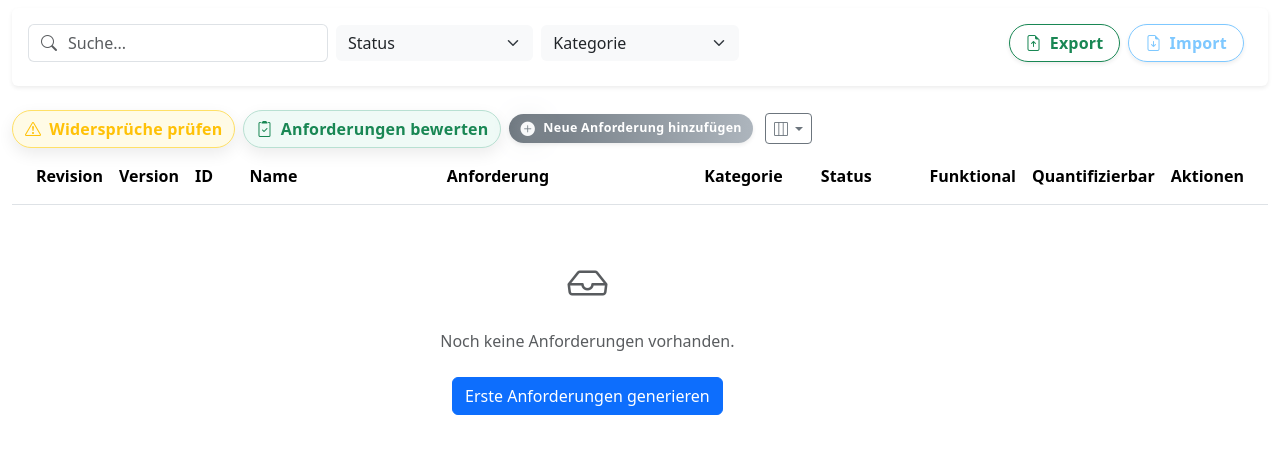
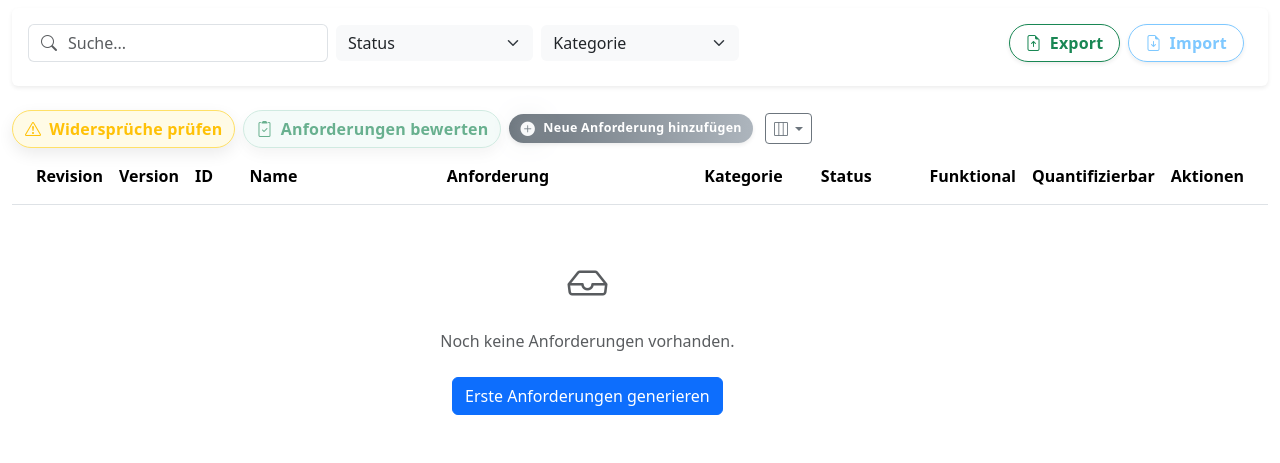
Before and after one commit to Aliwes1999/Demo, a Flask app: page /project/1 in a window 1280 px wide. Shown: the part 203-666 px from the top of the page. Run offline with Flask 3, Linux system fonts and the light colour scheme; a user stored in the database is signed in; data comes from the database, SQL or seed files in the repository; tables that the repository leaves empty hold one stand-in row (values such as "Sample post"); data that the repository does not hold is empty; some libraries are stand-ins or nearby versions.

Commit message:
anfordrrungen bewrten button auf disabled

```diff
--- a/app/templates/create.html
+++ b/app/templates/create.html
@@ -423,10 +423,10 @@ document.addEventListener('DOMContentLoaded', function() {
         <i class="bi bi-exclamation-triangle" style="color: #ffc107;"></i>
         <span style="color: #ffc107;">{{ _('Widersprüche prüfen') }}</span>
       </button>
-      <a class="btn btn-modern d-inline-flex align-items-center gap-2" href="{{ url_for('main.evaluate_requirements', project_id=project.id) }}" target="_blank" rel="noopener" title="Anforderungen bewerten" style="border: 1.5px solid #b8e0d2; background: #effaf6; color: #198754; transition: background 0.2s, color 0.2s;">
+      <button class="btn btn-modern d-inline-flex align-items-center gap-2" type="button" disabled aria-disabled="true" title="Anforderungen bewerten" style="border: 1.5px solid #b8e0d2; background: #effaf6; color: #198754; transition: background 0.2s, color 0.2s;">
         <i class="bi bi-clipboard2-check" style="color: #198754;"></i>
         <span style="color: #198754;">Anforderungen bewerten</span>
-      </a>
+      </button>
       <button id="scrollToManualBtn" class="btn btn-sm btn-modern d-flex align-items-center shadow-sm fw-bold text-white border-0" type="button" style="background: linear-gradient(90deg, #6c757d 0%, #adb5bd 100%); border-radius: 1.3rem; letter-spacing: 0.3px; font-size: 0.78rem; padding: 0.25rem 0.7rem; transition: transform 0.15s; min-width: 170px; justify-content: center;">
         <span class="me-2 d-flex align-items-center">
           <i class="bi bi-plus-circle-fill" style="font-size: 0.9rem; animation: pulseAdd 1.2s infinite alternate;"></i>
```
